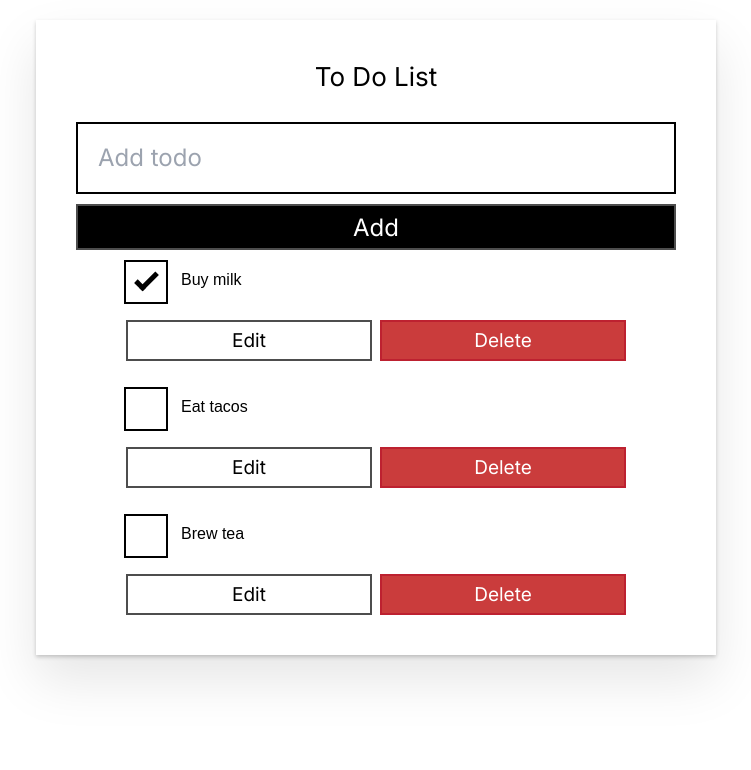
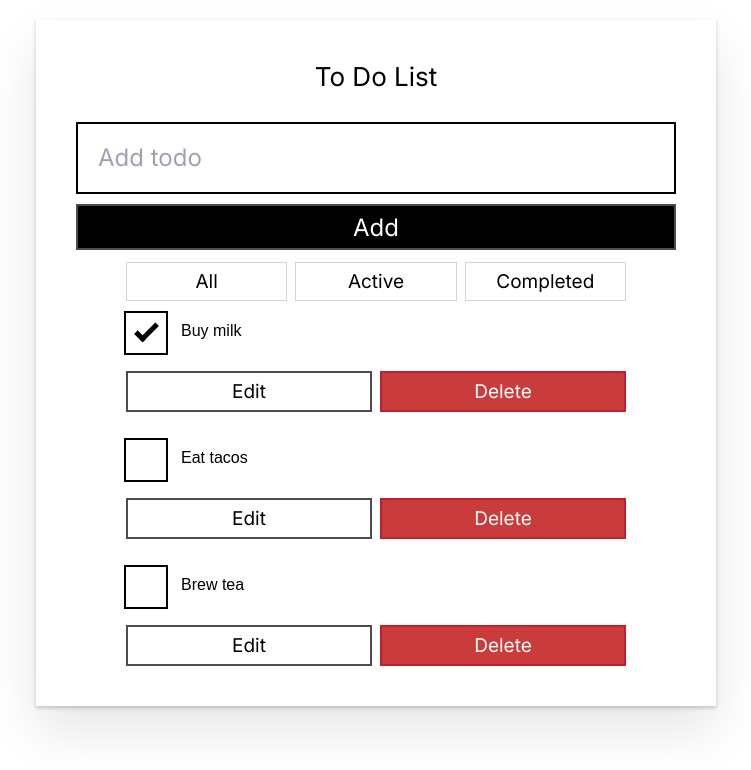
Before and after one commit to chaNcharge/to-do-list, a Next.js app: page / in a window 1280 px wide. Shown: the top 770 px of the page, without its empty margins (264-1015 px from the left). Built offline with nearby package versions, Linux system fonts and the light colour scheme.

Commit message:
Add filter buttons

```diff
--- /dev/null
+++ b/src/app/components/FilterButton.tsx
@@ -0,0 +1,14 @@
+export default function FilterButton({ name, setFilter }: {
+    name: string;
+    setFilter: (filterName: string) => void;
+}) {
+    return (
+        <button
+            type="button"
+            className="btn toggle-btn"
+            onClick={() => setFilter(name)}
+        >
+            {name}
+        </button>
+    )
+}
--- a/src/app/components/TaskList.tsx
+++ b/src/app/components/TaskList.tsx
@@ -1,18 +1,23 @@
 import { useState } from 'react';
 import styles from '../styles/todolist.module.css'
+import { FilterMap, Todo } from '../page';
 
 export default function TaskList({
     todos,
     onChangeTodo,
     onDeleteTodo,
     highlightedId,
-    onHover
+    onHover,
+    filter,
+    filterMap
 }: {
-    todos: { id: number; title: string; done: boolean; }[];
+    todos: Todo[];
     onChangeTodo: (nextTodo: { id: number; title: string; done: boolean; }) => void;
     onDeleteTodo: (todoId: number) => void;
     highlightedId: number | null;
     onHover: (todoId: number | null) => void;
+    filter: string;
+    filterMap: FilterMap;
 }) {
     return (
         <ul
@@ -20,7 +25,9 @@ export default function TaskList({
             className='todo-list stack-large stack-exception'
             aria-labelledby='list-heading'
         >
-            {todos.map(todo => (
+            {todos
+            .filter(filterMap[filter])
+            .map(todo => (
                 <li key={todo.id}
                     className={`todo stack-small ${todo.id === highlightedId ? styles.highlighted : ''}`}
                     onFocus={() => {
--- a/src/app/page.tsx
+++ b/src/app/page.tsx
@@ -1,19 +1,41 @@
 'use client';
 
 import { useImmer } from 'use-immer';
+import { useState } from 'react';
 import AddTodo from './components/AddTodo';
 import TaskList from './components/TaskList';
+import FilterButton from './components/FilterButton';
+
+export interface Todo {
+    id: number;
+    title: string;
+    done: boolean;
+}
+
+export interface FilterMap {
+    [key: string]: (todo: Todo) => boolean;
+}
 
 let nextId = 3;
-const initialTodos = [
+
+const initialTodos: Todo[] = [
     { id: 0, title: 'Buy milk', done: true },
     { id: 1, title: 'Eat tacos', done: false },
     { id: 2, title: 'Brew tea', done: false },
 ];
 
+const FILTER_MAP: FilterMap = {
+    All: () => true,
+    Active: (todo: { done: boolean; }) => !todo.done,
+    Completed: (todo: { done: boolean; }) => todo.done,
+};
+
+const FILTER_NAMES: string[] = Object.keys(FILTER_MAP);
+
 export default function TaskApp() {
     const [todos, updateTodos] = useImmer(initialTodos);
     const [highlightedId, setHighlightedId] = useImmer<number | null>(null);
+    const [filter, setFilter] = useState("All");
 
     function handleAddTodo(title: string) {
         updateTodos(draft => {
@@ -57,12 +79,19 @@ export default function TaskApp() {
             <AddTodo
                 onAddTodo={handleAddTodo}
             />
+            <div className='filters btn-group stack-exception'>
+                {FILTER_NAMES.map(name => (
+                    <FilterButton key={name} name={name} setFilter={setFilter} />
+                ))}
+            </div>
             <TaskList
                 todos={todos}
                 onChangeTodo={handleChangeTodo}
                 onDeleteTodo={handleDeleteTodo}
                 highlightedId={highlightedId}
                 onHover={handleHover}
+                filter={filter}
+                filterMap={FILTER_MAP}
             />
         </div>
     );
```
Also changed, not shown: src/app/layout.tsx (indentation only).
